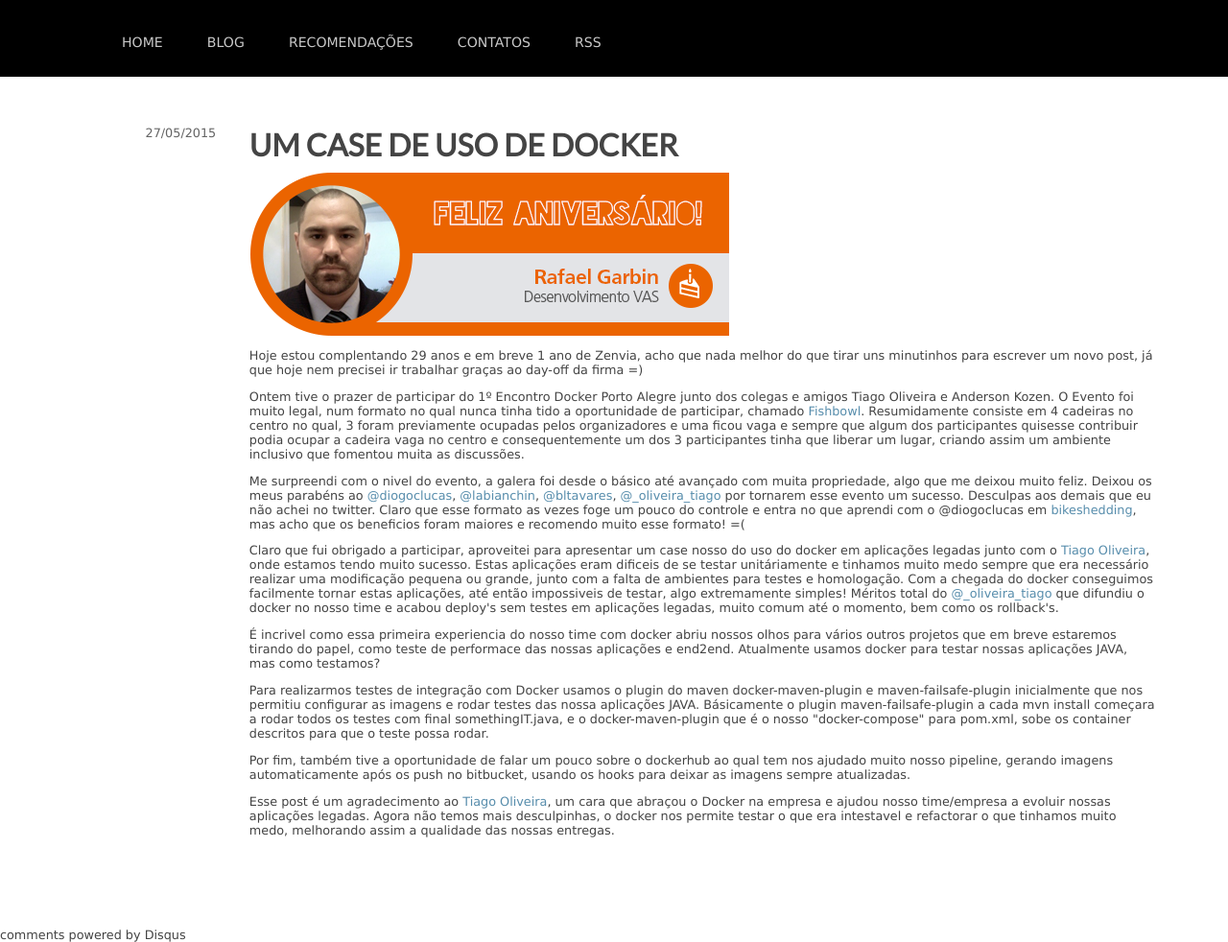
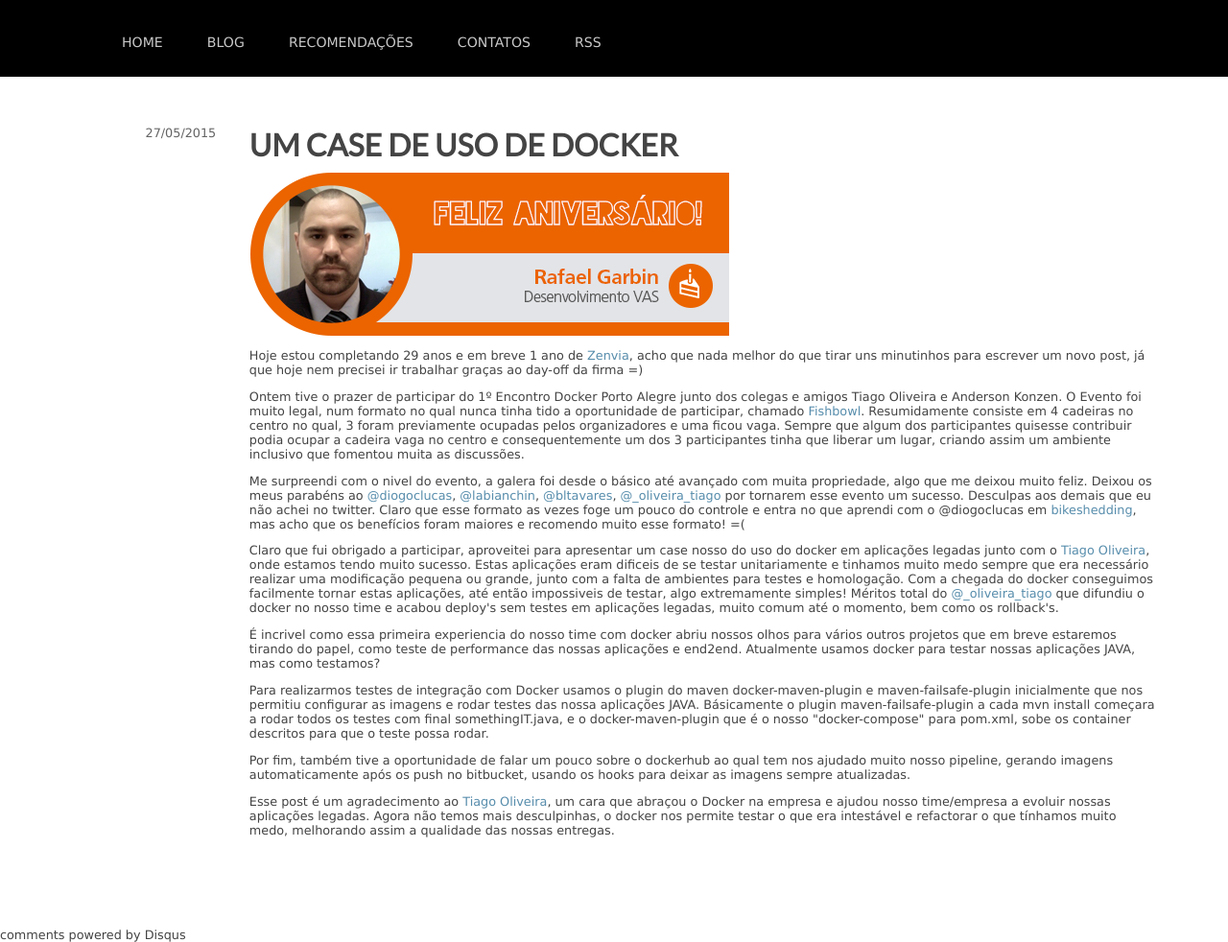
Before and after one commit to rgarbin/rgarbin.github.com, a Jekyll site: the page built from _posts/2014-05-27-happy-bday.html, in a window 1280 px wide. Shown: the whole page at 96% size. Built offline with Jekyll 4.4.1, drawn with Linux system fonts in a browser that asks for light colours; comment, search, counter and statistics services are not loaded.

Commit message:
new post about docker at Zenvia

```diff
--- a/_posts/2014-05-27-happy-bday.html
+++ b/_posts/2014-05-27-happy-bday.html
@@ -11,21 +11,21 @@
 
 	<img src="/assets/images/happy-bday.png" />
 
-	<p>Hoje estou complentando 29 anos e em breve 1 ano de Zenvia, acho que nada melhor do que tirar uns minutinhos para escrever um novo post, já que hoje nem precisei ir trabalhar graças ao day-off da firma =)</p>
+	<p>Hoje estou completando 29 anos e em breve 1 ano de <a href="http://www.zenvia.com.br/">Zenvia</a>, acho que nada melhor do que tirar uns minutinhos para escrever um novo post, já que hoje nem precisei ir trabalhar graças ao day-off da firma =)</p>
 
-<p>Ontem tive o prazer de participar do 1º Encontro Docker Porto Alegre junto dos colegas e amigos Tiago Oliveira e Anderson Kozen. O Evento foi muito legal, num formato no qual nunca tinha tido a oportunidade de participar, chamado <a href="http://en.wikipedia.org/wiki/Fishbowl_%28conversation%29">Fishbowl</a>. Resumidamente consiste em 4 cadeiras no centro no qual, 3 foram previamente ocupadas pelos organizadores e uma ficou vaga e sempre que algum dos participantes quisesse contribuir podia ocupar a cadeira vaga no centro e consequentemente um dos 3 participantes tinha que liberar um lugar, criando assim um ambiente inclusivo que fomentou muita as discussões.</p>
+<p>Ontem tive o prazer de participar do 1º Encontro Docker Porto Alegre junto dos colegas e amigos Tiago Oliveira e Anderson Konzen. O Evento foi muito legal, num formato no qual nunca tinha tido a oportunidade de participar, chamado <a href="http://en.wikipedia.org/wiki/Fishbowl_%28conversation%29">Fishbowl</a>. Resumidamente consiste em 4 cadeiras no centro no qual, 3 foram previamente ocupadas pelos organizadores e uma ficou vaga. Sempre que algum dos participantes quisesse contribuir podia ocupar a cadeira vaga no centro e consequentemente um dos 3 participantes tinha que liberar um lugar, criando assim um ambiente inclusivo que fomentou muita as discussões.</p>
 
-<p>Me surpreendi com o nivel do evento, a galera foi desde o básico até avançado com muita propriedade, algo que me deixou muito feliz. Deixou os meus parabéns ao <a href="https://twitter.com/diogoclucas">@diogoclucas</a>, <a href="https://twitter.com/labianchin">@labianchin</a>, <a href="https://twitter.com/bltavares">@bltavares</a>, <a href="https://twitter.com/_oliveira_tiago">@_oliveira_tiago</a> por tornarem esse evento um sucesso. Desculpas aos demais que eu não achei no twitter. Claro que esse formato as vezes foge um pouco do controle e entra no que aprendi com o @diogoclucas em <a href="http://en.wiktionary.org/wiki/bikeshedding">bikeshedding</a>, mas acho que os beneficios foram maiores e recomendo muito esse formato!  =(</p>
+<p>Me surpreendi com o nivel do evento, a galera foi desde o básico até avançado com muita propriedade, algo que me deixou muito feliz. Deixou os meus parabéns ao <a href="https://twitter.com/diogoclucas">@diogoclucas</a>, <a href="https://twitter.com/labianchin">@labianchin</a>, <a href="https://twitter.com/bltavares">@bltavares</a>, <a href="https://twitter.com/_oliveira_tiago">@_oliveira_tiago</a> por tornarem esse evento um sucesso. Desculpas aos demais que eu não achei no twitter. Claro que esse formato as vezes foge um pouco do controle e entra no que aprendi com o @diogoclucas em <a href="http://en.wiktionary.org/wiki/bikeshedding">bikeshedding</a>, mas acho que os benefícios foram maiores e recomendo muito esse formato!  =(</p>
 
 
-<p>Claro que fui obrigado a participar, aproveitei para apresentar um case nosso do uso do docker em aplicações legadas junto com o <a href="https://twitter.com/_oliveira_tiago">Tiago Oliveira</a>, onde estamos tendo muito sucesso. Estas aplicações eram dificeis de se testar unitáriamente e tinhamos muito medo sempre que era necessário realizar uma modificação pequena ou grande, junto com a falta de ambientes para testes e homologação. Com a chegada do docker conseguimos facilmente tornar estas aplicações, até então impossiveis de testar, algo extremamente simples! Méritos total do <a href="https://twitter.com/_oliveira_tiago">@_oliveira_tiago</a> que difundiu o docker no nosso time e acabou deploy's sem testes em aplicações legadas, muito comum até o momento, bem como os rollback's.</p>
+<p>Claro que fui obrigado a participar, aproveitei para apresentar um case nosso do uso do docker em aplicações legadas junto com o <a href="https://twitter.com/_oliveira_tiago">Tiago Oliveira</a>, onde estamos tendo muito sucesso. Estas aplicações eram dificeis de se testar unitariamente e tinhamos muito medo sempre que era necessário realizar uma modificação pequena ou grande, junto com a falta de ambientes para testes e homologação. Com a chegada do docker conseguimos facilmente tornar estas aplicações, até então impossiveis de testar, algo extremamente simples! Méritos total do <a href="https://twitter.com/_oliveira_tiago">@_oliveira_tiago</a> que difundiu o docker no nosso time e acabou deploy's sem testes em aplicações legadas, muito comum até o momento, bem como os rollback's.</p>
 
-<p>É incrivel como essa primeira experiencia do nosso time com docker abriu nossos olhos para vários outros projetos que em breve estaremos tirando do papel, como teste de performace das nossas aplicações e end2end. Atualmente usamos docker para testar nossas aplicações JAVA, mas como testamos?</p>
+<p>É incrivel como essa primeira experiencia do nosso time com docker abriu nossos olhos para vários outros projetos que em breve estaremos tirando do papel, como teste de performance das nossas aplicações e end2end. Atualmente usamos docker para testar nossas aplicações JAVA, mas como testamos?</p>
 
 <p>Para realizarmos testes de integração com Docker usamos o plugin do maven docker-maven-plugin e maven-failsafe-plugin inicialmente que nos permitiu configurar as imagens e rodar testes das nossa aplicações JAVA. Básicamente o plugin maven-failsafe-plugin a cada mvn install começara a rodar todos os testes com final somethingIT.java, e o docker-maven-plugin que é o nosso "docker-compose" para pom.xml, sobe os container descritos para que o teste possa rodar.</p>
 
 <p>Por fim, também tive a oportunidade de falar um pouco sobre o dockerhub ao qual tem nos ajudado muito nosso pipeline, gerando imagens automaticamente após os push no bitbucket, usando os hooks para deixar as imagens sempre atualizadas.</p>
 
-<p>Esse post é um agradecimento ao <a href="https://twitter.com/_oliveira_tiago">Tiago Oliveira</a>, um cara que abraçou o Docker na empresa e ajudou nosso time/empresa a evoluir nossas aplicações legadas. Agora não temos mais desculpinhas, o docker nos permite testar o que era intestavel e refactorar o que tinhamos muito medo, melhorando assim a qualidade das nossas entregas.</p>
+<p>Esse post é um agradecimento ao <a href="https://twitter.com/_oliveira_tiago">Tiago Oliveira</a>, um cara que abraçou o Docker na empresa e ajudou nosso time/empresa a evoluir nossas aplicações legadas. Agora não temos mais desculpinhas, o docker nos permite testar o que era intestável e refactorar o que tínhamos muito medo, melhorando assim a qualidade das nossas entregas.</p>
 
 </article>
```
